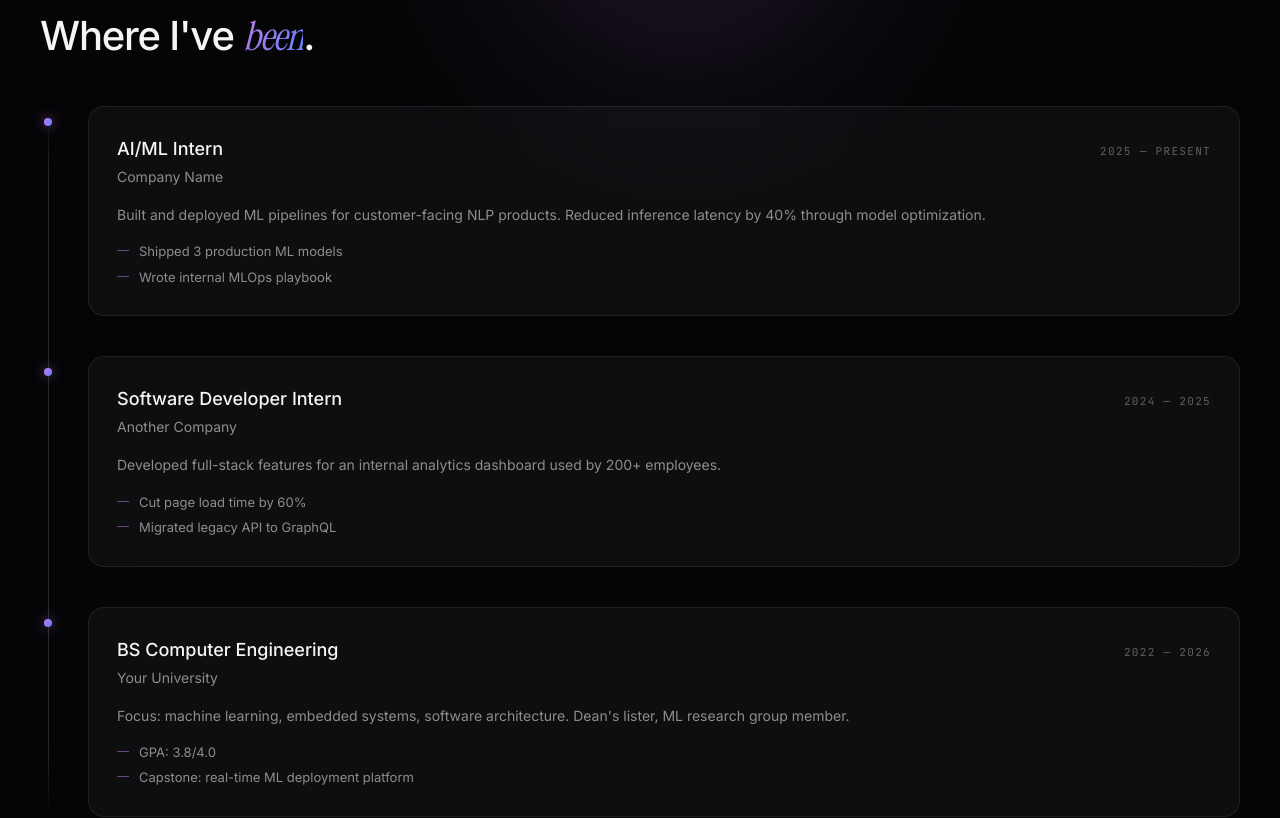
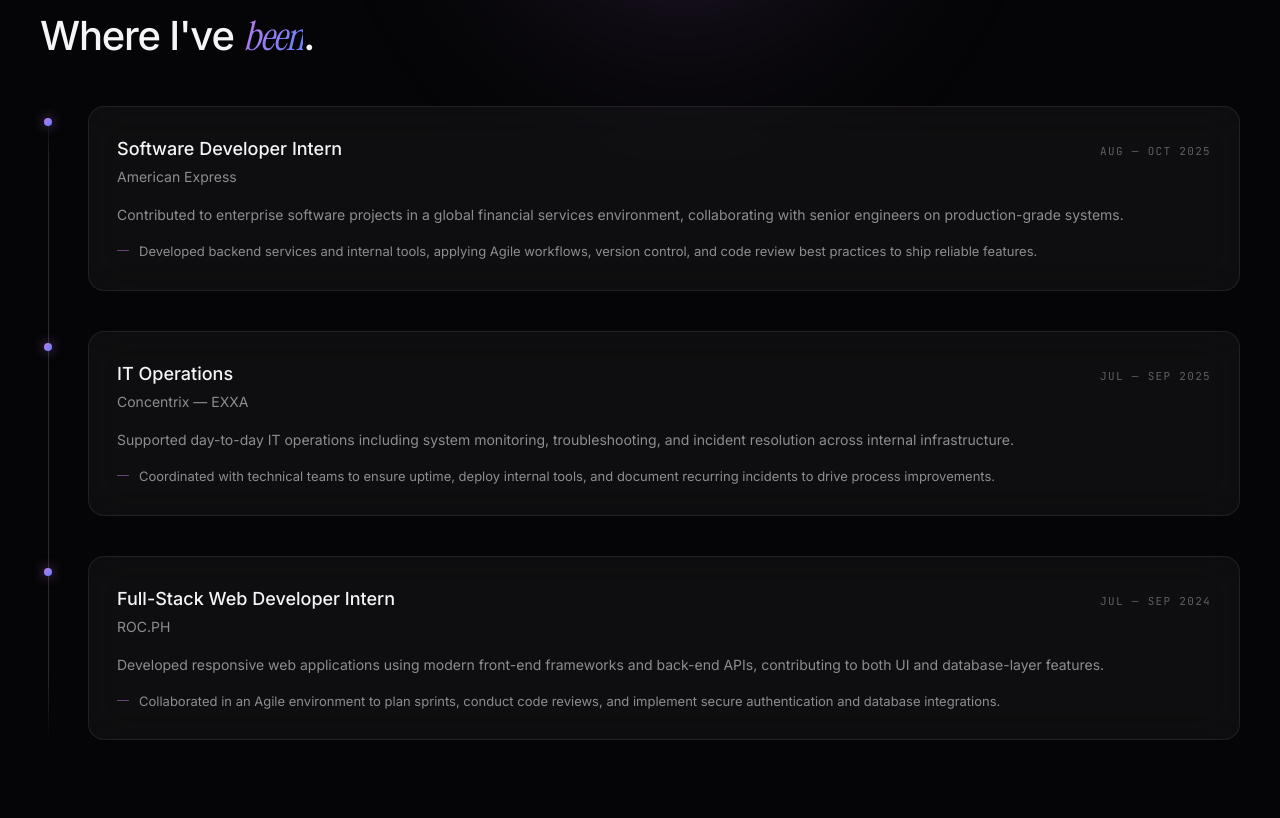
Before and after one commit to vv4nity/emanueljabon_portfolio, a Next.js app: page / in a window 1280 px wide. Shown: the part 3400-4218 px from the top of the page. Built offline with nearby package versions, Linux system fonts and the light colour scheme.

Commit message:
Update experience with real roles

```diff
--- a/src/data/content.ts
+++ b/src/data/content.ts
@@ -139,28 +139,34 @@ export type ExperienceItem = {
 
 export const experience: ExperienceItem[] = [
   {
-    role: 'AI/ML Intern',
-    org: 'Company Name',
-    period: '2025 — Present',
+    role: 'Software Developer Intern',
+    org: 'American Express',
+    period: 'Aug — Oct 2025',
     description:
-      'Built and deployed ML pipelines for customer-facing NLP products. Reduced inference latency by 40% through model optimization.',
-    highlights: ['Shipped 3 production ML models', 'Wrote internal MLOps playbook'],
+      'Contributed to enterprise software projects in a global financial services environment, collaborating with senior engineers on production-grade systems.',
+    highlights: [
+      'Developed backend services and internal tools, applying Agile workflows, version control, and code review best practices to ship reliable features.',
+    ],
   },
   {
-    role: 'Software Developer Intern',
-    org: 'Another Company',
-    period: '2024 — 2025',
+    role: 'IT Operations',
+    org: 'Concentrix — EXXA',
+    period: 'Jul — Sep 2025',
     description:
-      'Developed full-stack features for an internal analytics dashboard used by 200+ employees.',
-    highlights: ['Cut page load time by 60%', 'Migrated legacy API to GraphQL'],
+      'Supported day-to-day IT operations including system monitoring, troubleshooting, and incident resolution across internal infrastructure.',
+    highlights: [
+      'Coordinated with technical teams to ensure uptime, deploy internal tools, and document recurring incidents to drive process improvements.',
+    ],
   },
   {
-    role: 'BS Computer Engineering',
-    org: 'Your University',
-    period: '2022 — 2026',
+    role: 'Full-Stack Web Developer Intern',
+    org: 'ROC.PH',
+    period: 'Jul — Sep 2024',
     description:
-      'Focus: machine learning, embedded systems, software architecture. Dean\'s lister, ML research group member.',
-    highlights: ['GPA: 3.8/4.0', 'Capstone: real-time ML deployment platform'],
+      'Developed responsive web applications using modern front-end frameworks and back-end APIs, contributing to both UI and database-layer features.',
+    highlights: [
+      'Collaborated in an Agile environment to plan sprints, conduct code reviews, and implement secure authentication and database integrations.',
+    ],
   },
 ];
 
```
